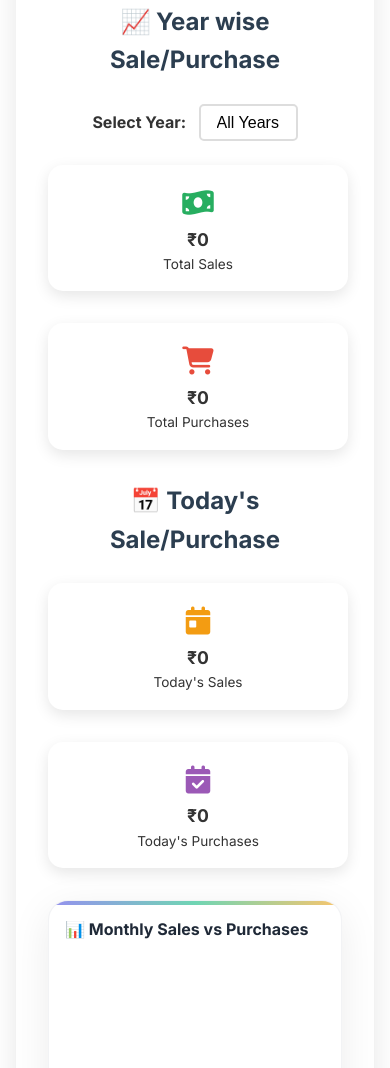
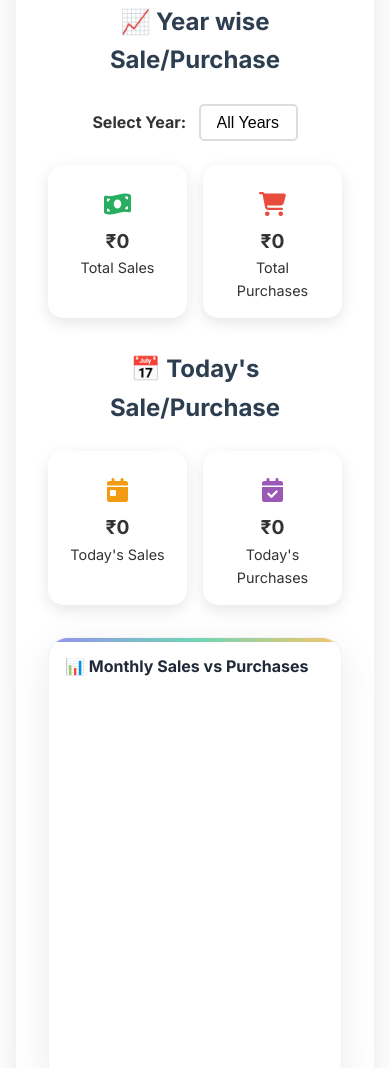
Before and after one commit to salman618-web/khan-automobiles-website, a website: page admin.html in a window 390 px wide. Shown: the part 720-1788 px from the top of the page. Drawn offline with nearby package versions, Linux system fonts and the light colour scheme; no server answers; sample sign-in values are in the browser's storage.

Commit message:
fix: Improve mobile responsiveness for dashboard cards

```diff
--- a/admin.html
+++ b/admin.html
@@ -67,7 +67,7 @@
                 </div>
 
                 <!-- Year-wise Stats Cards -->
-                <div style="display: grid; grid-template-columns: repeat(auto-fit, minmax(300px, 1fr)); gap: 2rem; max-width: 800px; margin: 0 auto;">
+                <div style="display: grid; grid-template-columns: 1fr 1fr; gap: 1rem; max-width: 800px; margin: 0 auto;">
                     <div class="stat-card">
                         <div class="stat-icon" style="color: #27ae60;">
                             <i class="fas fa-money-bill-wave"></i>
@@ -92,7 +92,7 @@
             <!-- Today's Sale/Purchase Section -->
             <div style="margin-bottom: 2rem;">
                 <h3 style="text-align: center; margin-bottom: 1.5rem; color: #2c3e50; font-size: 1.5rem;">📅 Today's Sale/Purchase</h3>
-                <div style="display: grid; grid-template-columns: repeat(auto-fit, minmax(300px, 1fr)); gap: 2rem; max-width: 800px; margin: 0 auto;">
+                <div style="display: grid; grid-template-columns: 1fr 1fr; gap: 1rem; max-width: 800px; margin: 0 auto;">
                     <div class="stat-card">
                         <div class="stat-icon" style="color: #f39c12;">
                             <i class="fas fa-calendar-day"></i>
@@ -709,6 +709,23 @@
             #invoiceModal .chart-container { padding: 0.75rem !important; }
         }
         @media (max-width: 480px) {
+            /* Mobile-optimized stat cards */
+            .stat-card {
+                padding: 1rem !important;
+                min-height: auto !important;
+            }
+
+            .stat-card h3 {
+                font-size: 1.2rem !important;
+            }
+
+            .stat-card p {
+                font-size: 0.9rem !important;
+            }
+
+            .stat-icon i {
+                font-size: 1.5rem !important;
+            }
             .invoice-table th:nth-child(3), .invoice-table td:nth-child(3) { display: none; } /* hide HSN on very small screens */
             .invoice-table th:nth-child(7), .invoice-table td:nth-child(7) { width: 60px; }
         }
```
